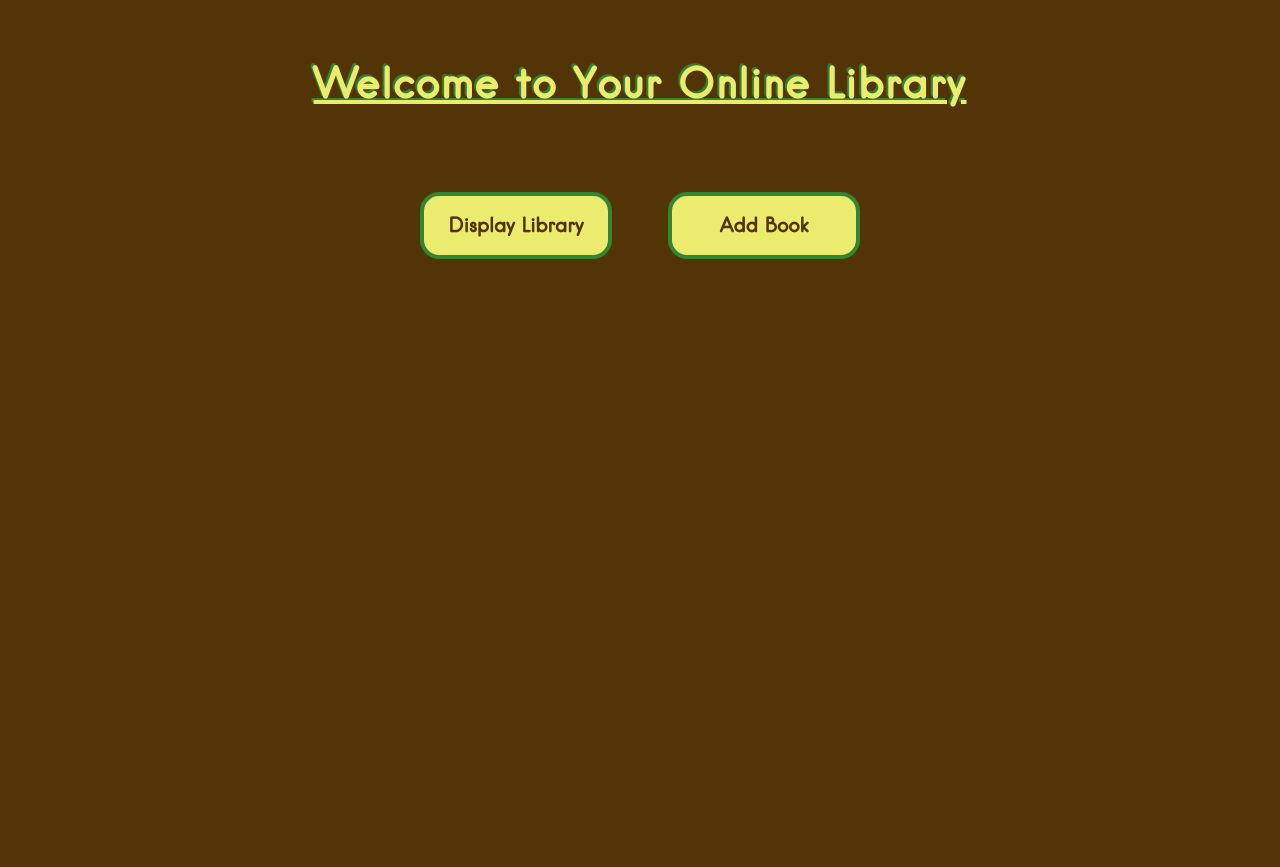
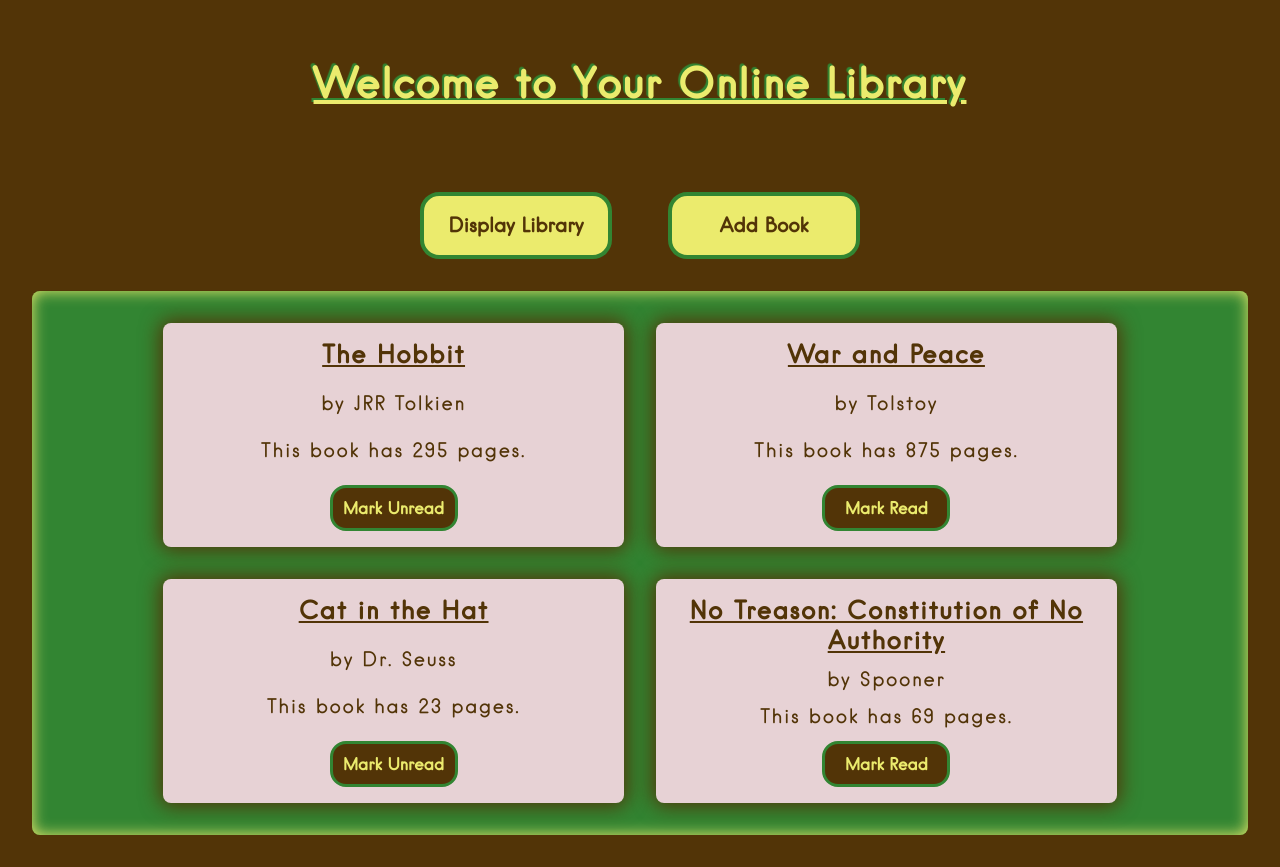
Before and after one commit to TranquilTortoise/library, a plain HTML site: page index.html in a window 1280 px wide. Before the commit the page ends 800 px from the top, so only its background shows below. Drawn offline with Linux system fonts and the light colour scheme.

Commit message:
style cards

```diff
--- a/index.html
+++ b/index.html
@@ -9,7 +9,7 @@
 </head>
 <body>
     <div class="header-container">
-        <h1>Welcome to Your Online Library</h1>
+        <h1 class="greeting">Welcome to Your Online Library</h1>
         <div class="btn-container">
             <button class="display-lib-btn">Display Library</button>
             <button class="new-book-btn">Add Book</button>
--- a/script.js
+++ b/script.js
@@ -4,17 +4,18 @@ const displayContainer = document.querySelector('.display-container');
 
 
 // Execution
-addBookToLibrary('The Hobbit', 'JRR Tolkien', 295, false);
-addBookToLibrary('War and Peace', 'Tolstoy', 875, true);
+addBookToLibrary('The Hobbit', 'JRR Tolkien', 295, true);
+addBookToLibrary('War and Peace', 'Tolstoy', 875, false);
 addBookToLibrary('Cat in the Hat','Dr. Seuss', 23, true);
-addBookToLibrary('No Treason', 'Spooner', 69, false);
+addBookToLibrary('No Treason: Constitution of No Authority', 'Spooner', 69, false);
 
     // tie display-lib-btn to displayLibrary function
 const displayLibBtn = document.querySelector('.display-lib-btn');
 displayLibBtn.addEventListener('click', () => {
-    displayContainer.innerHTML = '';
     displayLibrary();
 })
+
+displayLibrary();
 
 
 //Functions
@@ -27,6 +28,10 @@ function Book(title, author, qtyPages, haveRead) {
     this.author = author;
     this.qtyPages = qtyPages;
     this.haveRead = haveRead;
+
+    this.toggleReadStatus = function() {
+        this.haveRead = !this.haveRead;
+    }
 }
 
 function addBookToLibrary(author, title, qtyPages, haveRead) {
@@ -35,6 +40,8 @@ function addBookToLibrary(author, title, qtyPages, haveRead) {
 }
 
 function displayLibrary() {
+
+    displayContainer.innerHTML = '';
 
     for (let i = 0; i < myLibrary.length; i++) {
 
@@ -52,7 +59,7 @@ function displayLibrary() {
         // create author p
         const author = document.createElement('p');
         author.classList.toggle("author");
-        author.textContent = `by,\n${myLibrary[i].author}`;
+        author.textContent = `by ${myLibrary[i].author}`;
         card.appendChild(author);
 
         // create qtyPages p
@@ -60,5 +67,21 @@ function displayLibrary() {
         qtyPages.classList.toggle("qty-pages");
         qtyPages.textContent = `This book has ${myLibrary[i].qtyPages} pages.`;
         card.appendChild(qtyPages);
+
+        // create changeReadState button
+        const changeReadStateBtn = document.createElement('button');
+        changeReadStateBtn.classList.toggle("change-read-status-btn");
+            // use different text based on read status
+        if (myLibrary[i].haveRead === true) {
+            changeReadStateBtn.textContent = 'Mark Unread';
+        } else if (myLibrary[i].haveRead === false) {
+            changeReadStateBtn.textContent = 'Mark Read';
+        }
+            // tie toggleReadStatus function to button
+        changeReadStateBtn.addEventListener('click', () => {
+            myLibrary[i].toggleReadStatus();
+            displayLibrary();
+        })
+        card.appendChild(changeReadStateBtn);
     }
 }
--- a/styles.css
+++ b/styles.css
@@ -13,6 +13,7 @@
     --pale-green: rgb(177, 230, 133);
     --black: black;
     --dark-green: rgb(50, 133, 50);
+    --pinkish: rgb(231, 210, 213);
 }
 
 *, *::before, *::after {
@@ -34,7 +35,7 @@ input, button {
     font: inherit;
 }
 
-h1 {
+.greeting {
     margin-top: 1em;
     color: var(--pale-yellow);
     font-size: 2.5em;
@@ -76,3 +77,61 @@ h1 {
     cursor: pointer;
     color: var(--black);
 }
+
+.display-container {
+    background-color: var(--dark-green);
+    box-shadow: inset 0 0 15px var(--pale-yellow);
+    border-radius: 0.5em;
+    padding: 2em;
+    display: flex;
+    justify-content: center;
+    flex-wrap: wrap;
+    gap: 2em;
+}
+
+.card {
+    color: var(--dark-brn);
+    display: flex;
+    flex-direction: column;
+    justify-content: space-between;
+    align-items: center;
+    background-color: var(--pinkish);
+    box-shadow: 0 0 20px 3px var(--dark-brn);
+    border-radius: 0.5em;
+    padding: 1em;
+    width: 40%;
+    height: 14em;
+}
+
+.card:hover {
+    opacity: 0.9;
+}
+
+.title {
+    font-size: 1.5em;
+    text-decoration: underline;
+    text-align: center;
+    line-height: 1.25;
+}
+
+.author,
+.qty-pages {
+    text-align: center;
+    font-size: 1.2em;
+}
+
+.change-read-status-btn {
+    padding: 0.5em;
+    background-color: var(--dark-brn);
+    color: var(--pale-yellow);
+    font-weight: bold;
+    border: solid 3px var(--dark-green);
+    border-radius: 1em;
+    width: 8em;
+}
+
+.change-read-status-btn:hover {
+    cursor: pointer;
+    background-color: var(--dark-green);
+    border: solid 3px var(--dark-brn);
+}
```
